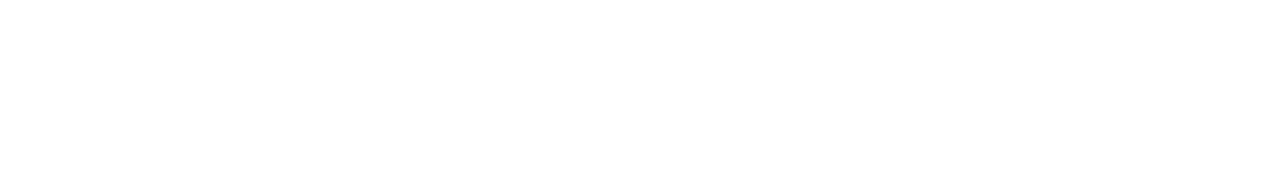
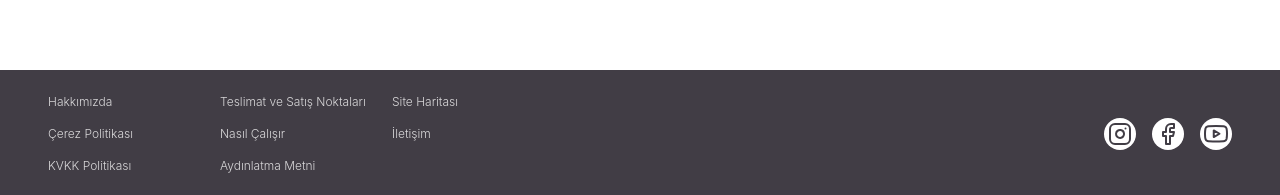
Before and after one commit to Kaanozturk98/EwentZone, a React (Create React App) app in the folder frontend/: page / in a window 1280 px wide. Shown: the part 1226-1421 px from the top of the page. Before the commit the page ends 1296 px from the top, so only its background shows below. Built offline with nearby package versions, Linux system fonts and the light colour scheme.

Commit message:
Add footer

```diff
--- /dev/null
+++ b/frontend/src/layouts/home/Footer.tsx
@@ -0,0 +1,38 @@
+import { FiInstagram, FiFacebook, FiYoutube } from "react-icons/fi";
+
+export default function Footer() {
+  return (
+    <div className="mt-20 bg-footer w-screen h-34 py-6 px-12">
+      <div className="flex flex-row justify-between">
+        <div className="grid grid-cols-3 xs:grid-cols-8 gap-4 text-xs font-light text-white text-opacity-80 w-125 xs:w-200">
+          <a href="#">Hakkımızda</a>
+          <a href="#">Teslimat ve Satış Noktaları</a>
+          <a href="#">Site Haritası</a>
+          <a href="#">Çerez Politikası</a>
+          <a href="#">Nasıl Çalışır</a>
+          <a href="#">İletişim</a>
+          <a href="#">KVKK Politikası</a>
+          <a href="#">Aydınlatma Metni</a>
+        </div>
+
+        <div className="flex flex-row items-center justify-between w-32">
+          <a href="#" className="w-8 h-8 bg-white rounded-full">
+            <div className="w-6 h-6 m-auto my-1">
+              <FiInstagram size={24} style={{ color: "#413d45" }} />
+            </div>
+          </a>
+          <a href="#" className="w-8 h-8 bg-white rounded-full">
+            <div className="w-6 h-6 m-auto my-1">
+              <FiFacebook size={24} style={{ color: "#413d45" }} />
+            </div>
+          </a>
+          <a href="#" className="w-8 h-8 bg-white rounded-full">
+            <div className="w-6 h-6 m-auto my-1">
+              <FiYoutube size={24} style={{ color: "#413d45" }} />
+            </div>
+          </a>
+        </div>
+      </div>
+    </div>
+  );
+}
--- a/frontend/src/layouts/home/index.tsx
+++ b/frontend/src/layouts/home/index.tsx
@@ -1,10 +1,12 @@
 import HomeNavbar from "./HomeNavbar";
+import Footer from "./Footer";
 
 export default function HomeLayout({ children }: any) {
   return (
     <div style={{ height: "100%" }}>
       <HomeNavbar />
       <div style={{ height: "100%" }}>{children}</div>
+      <Footer />
     </div>
   );
 }
--- a/frontend/src/views/LandingPage/HeroSection.tsx
+++ b/frontend/src/views/LandingPage/HeroSection.tsx
@@ -32,6 +32,29 @@ import heroSection1 from "assets/heroSection1.jpg";
           backgroundSize: "cover",
         }}
       ></div>
+
+
+      <div
+        style={{
+          position: "absolute",
+          top: 0,
+          right: `${100 / 6}%`,
+          height: "100%",
+          width: "auto",
+          overflow: "hidden",
+        }}
+      >
+        <img
+          src={heroSection1}
+          alt="image"
+          style={{
+            height: "100%",
+            width: "auto",
+            borderRadius: "40%",
+            objectFit: "cover",
+          }}
+        />
+      </div>
       */
 export default function HeroSection() {
   return (
@@ -68,27 +91,6 @@ export default function HeroSection() {
           </div>
         </div>
       </div>
-      <div
-        style={{
-          position: "absolute",
-          top: 0,
-          right: `${100 / 6}%`,
-          height: "100%",
-          width: "auto",
-          overflow: "hidden",
-        }}
-      >
-        <img
-          src={heroSection1}
-          alt="image"
-          style={{
-            height: "100%",
-            width: "auto",
-            borderRadius: "40%",
-            objectFit: "cover",
-          }}
-        />
-      </div>
     </div>
   );
 }
--- a/frontend/tailwind.config.js
+++ b/frontend/tailwind.config.js
@@ -17,6 +17,7 @@ module.exports = {
         yellowOrange: "#f3c19d",
         lightYellow: "#fdf5e1",
         brown: { DEFAULT: "#8a5b4c", dark: "#6F473C" },
+        footer: "#413d45",
       },
       height: {
         120: "480px",
@@ -25,6 +26,7 @@ module.exports = {
         "1/8": "12.5%",
         "1/10": "10%",
         100: "400px",
+        125: "500px",
         200: "800px",
         "screen-1/6": "16.666vw",
       },
```
